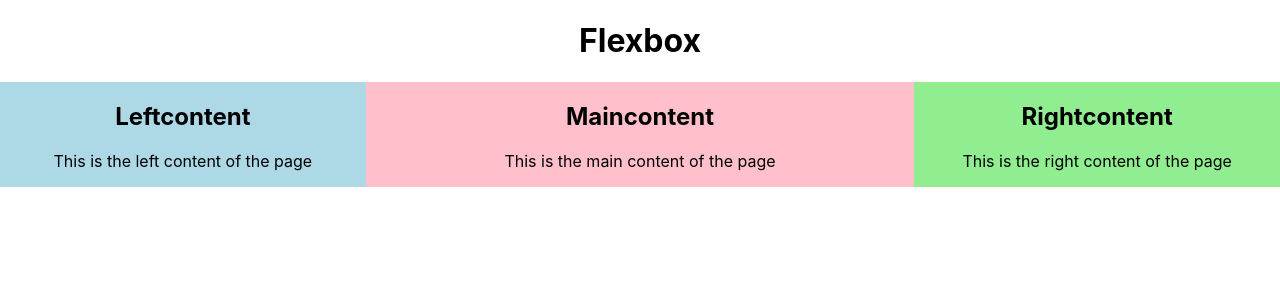
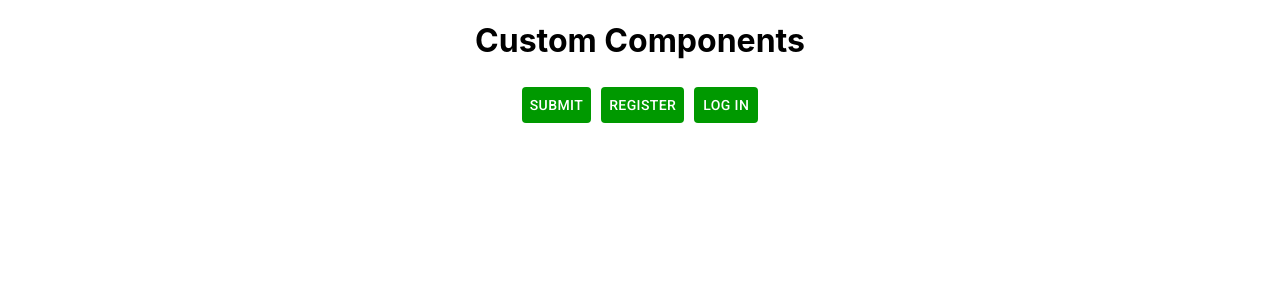
Before and after one commit to dieuvt19/LearnMui, a React (Create React App) app: page / in a window 1280 px wide. Shown: the top 300 px of the page. Built offline with nearby package versions, Linux system fonts and the light colour scheme.

Commit message:
custom components

```diff
--- a/src/App.js
+++ b/src/App.js
@@ -1,18 +1,23 @@
-import { Stack } from "@mui/material";
+import styled from "@emotion/styled";
+import { Button } from "@mui/material";
+import { margin } from "@mui/system";
 import "./App.css";
-import Leftcontent from "./components/Leftcontent";
-import Maincontent from "./components/Maincontent";
-import Rightcontent from "./components/Rightcontent";
 
 function App() {
+  const MyButton = styled(Button)({
+    backgroundColor: "#009900",
+    margin: 5,
+    color: "#ffffff",
+    "&:hover": {
+      backgroundColor: "#339966",
+    },
+  });
   return (
     <div className="App">
-      <h1>Flexbox</h1>
-      <Stack direction="row" justifyContent="space-between">
-        <Leftcontent />
-        <Maincontent />
-        <Rightcontent />
-      </Stack>
+      <h1>Custom Components</h1>
+      <MyButton>Submit</MyButton>
+      <MyButton>Register</MyButton>
+      <MyButton>Log in</MyButton>
     </div>
   );
 }
```
